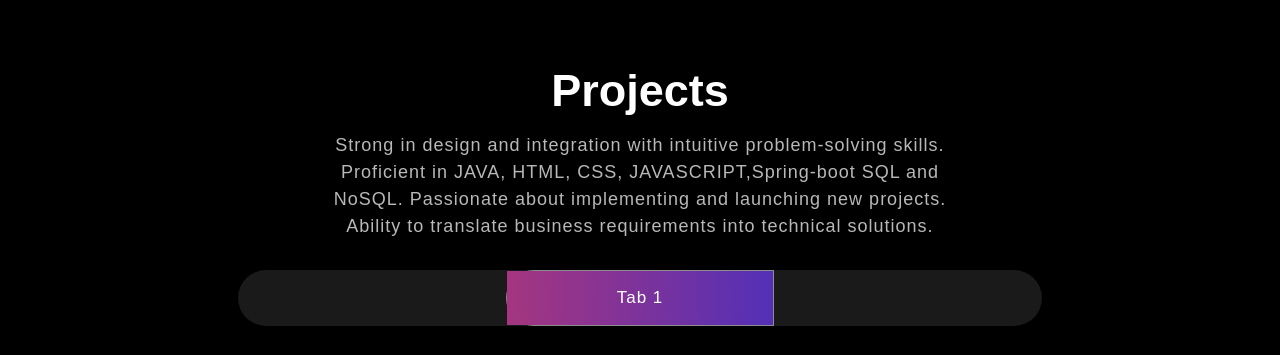
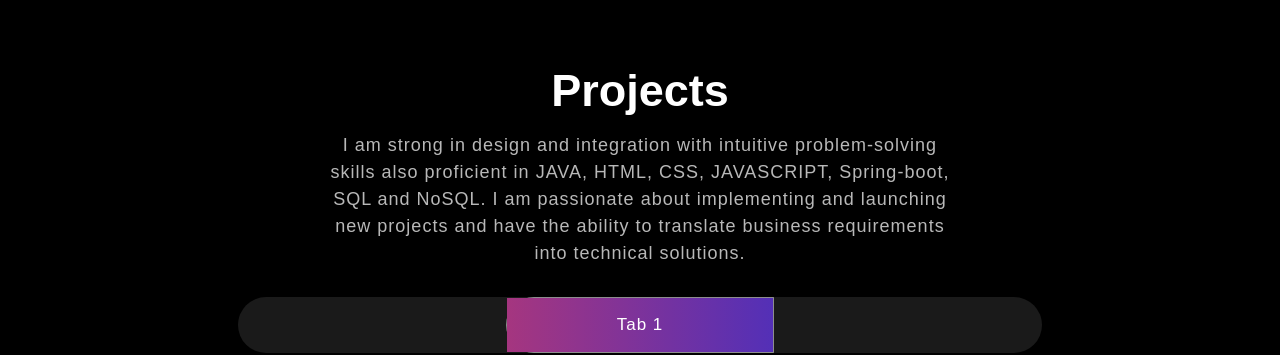
Before and after one commit to OkoroaforKelechiDivine/portfolio, a React (Create React App) app: page / in a window 1280 px wide. Shown: the part 1340-1695 px from the top of the page. Built offline with nearby package versions, Linux system fonts and the light colour scheme; no server answers.

Commit message:
fixed issues

```diff
--- a/src/components/Projects.js
+++ b/src/components/Projects.js
@@ -54,9 +54,9 @@ const Projects = () => {
                             {({ isVisible }) =>
                                 <div className={ isVisible ? "animate__animated animate__fadeIn": ""}>
                                     <h2>Projects</h2>
-                                    <p> Strong in design and integration with intuitive problem-solving
-                                        skills. Proficient in JAVA, HTML, CSS, JAVASCRIPT,Spring-boot SQL and NoSQL.
-                                        Passionate about implementing and launching new projects. Ability
+                                    <p> I am strong in design and integration with intuitive problem-solving
+                                        skills also proficient in JAVA, HTML, CSS, JAVASCRIPT, Spring-boot, SQL and NoSQL.
+                                        I am passionate about implementing and launching new projects and have the ability
                                         to translate business requirements into technical solutions.
                                     </p>
                                     <Tab.Container id={"projects-tabs"} defaultActiveKey={"first"}>
```
